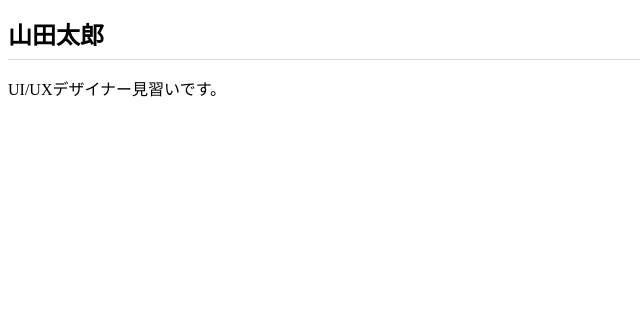
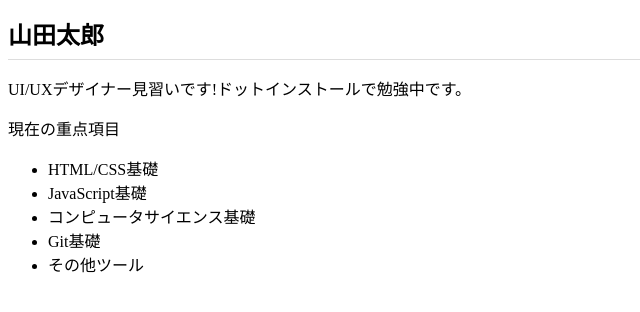
Before and after one commit to egghershey/egghershey.github.io, a plain HTML site: page index.html in a window 1280 px wide. Shown: the whole page, without its empty margins (0-640 px from the left). Drawn offline with Linux system fonts and the light colour scheme.

Commit message:
Add files via upload

```diff
--- a/index.html
+++ b/index.html
@@ -9,6 +9,14 @@
 </head>
 <body>
   <h1>山田太郎</h1>
-  <p>UI/UXデザイナー見習いです。</p>
+  <p>UI/UXデザイナー見習いです!ドットインストールで勉強中です。</p>
+  <p>現在の重点項目</p>
+  <ul>
+    <li>HTML/CSS基礎</li>
+    <li>JavaScript基礎</li>
+    <li>コンピュータサイエンス基礎</li>
+    <li>Git基礎</li>
+    <li>その他ツール</li>
+  </ul>
 </body>
 </html>
```
